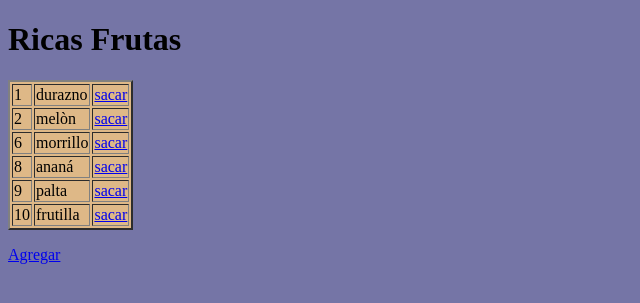
After one commit to RosanaNei/myworld, a Django app: page /frutas/ in a window 1280 px wide. The commit adds this page. Shown: the top 303 px of the page, without its empty margins (0-640 px from the left). Run offline with Django 4.2, Linux system fonts and the light colour scheme; data comes from the database, SQL or seed files in the repository; both versions use the stored data as it was after the commit.

Commit message:
actualizacion

```diff
--- a/members/models.py
+++ b/members/models.py
@@ -4,3 +4,6 @@ from django.db import models
 class Members(models.Model):
   nombre = models.CharField(max_length=255)
   apellido = models.CharField(max_length=255)
+
+class Frutas(models.Model):
+  fruta = models.CharField(max_length=255)
--- /dev/null
+++ b/members/templates/frutas.html
@@ -0,0 +1,23 @@
+<!DOCTYPE html>
+<html lang="en">
+  <head>
+    <meta charset="UTF-8" />
+    <meta http-equiv="X-UA-Compatible" content="IE=edge" />
+    <meta name="viewport" content="width=device-width, initial-scale=1.0" />
+    <title>Frutas</title>
+  </head>
+  <body style="background-color: rgb(117, 117, 166)">
+    <h1>Ricas Frutas</h1>
+
+    <table border="2" style="background-color: burlywood">
+      {% for x in fruta %}
+      <tr>
+        <td>{{x.id}}</td>
+        <td>{{x.fruta}}</td>
+        <td><a href="sacar/{{ x.id }}">sacar</a></td>
+      </tr>
+      {% endfor %}
+    </table>
+    <p><a href="suma_fruta/">Agregar</a></p>
+  </body>
+</html>
--- a/members/templates/index.html
+++ b/members/templates/index.html
@@ -26,4 +26,5 @@
     <p><a href="saludar/saludando/">Saludar a todos</a></p>
     <p><a href="saludar/autoescape/">autoescapar</a></p>
     <p><a href="saludar/verbatim/">qué pasa con la verba?</a></p>
+    <p><a href="frutas/">dame fruta</a></p>
   </html>
--- a/members/templates/saludar.html
+++ b/members/templates/saludar.html
@@ -21,4 +21,10 @@
             <h1>{{ x.apellido }}</h1>
         {% endfor %}
     {% endverbatim %}
+
+{% with variable=fruits|length %}
+  {% for x in fruits %}
+     <p style='color:{% cycle 'red' 'green' 'blue'  %}'>{% filter linenumbers %} {{ x }} is one of {{ variable }} fruits.{% endfilter %}</p>
+  {% endfor %}
+{% endwith %}
 </body>
--- a/members/urls.py
+++ b/members/urls.py
@@ -12,4 +12,8 @@ urlpatterns = [
     path('saludar/saludando/', views.saludando, name = 'saludando'),
     path('saludar/autoescape/', views.autoescape, name = 'autoescapar'),
     path('saludar/verbatim/', views.verbatim, name = 'verbatim'),
+    path('frutas/', views.frutas, name = 'frutas'),
+    path('frutas/sacar/<int:id>', views.sacar, name='sacar'),
+    path('frutas/suma_fruta/', views.suma_fruta, name = 'suma_fruta'),
+    path('frutas/suma_fruta/agregar_fruta/', views.agregar_fruta, name = 'agregar_fruta'),
    ]
--- a/members/views.py
+++ b/members/views.py
@@ -2,7 +2,7 @@ from django.shortcuts import render
 from django.template import loader
 from django.http import HttpResponse, HttpResponseRedirect
 from django.urls import reverse
-from .models import Members
+from .models import Members, Frutas
 
 
 
@@ -79,3 +79,33 @@ def verbatim(request):
     'lista': lista,
   }
   return HttpResponse(template.render(context, request))
+
+# def frutas(request):
+#   template = loader.get_template('saludar.html')
+#   context = {
+#     'fruits': ['Apple', 'Banana', 'Cherry', 'Orange']
+#     }
+#   return HttpResponse(template.render(context, request))
+
+def frutas(request):
+  fruta = Frutas.objects.all().values()
+  template = loader.get_template('frutas.html')
+  context = {
+    'fruta':fruta,
+  }
+  return HttpResponse(template.render(context, request))
+
+def suma_fruta(request):
+  template = loader.get_template('suma_fruta.html')
+  return HttpResponse(template.render({}, request))
+
+def agregar_fruta(request):
+  x = request.POST['fruta']
+  fruta = Frutas(fruta=x)
+  fruta.save()
+  return HttpResponseRedirect(reverse('frutas')) #este reverse hace ref a la FUNCION Y NO AL HTML
+
+def sacar(request, id):
+  fruta = Frutas.objects.get(id=id)
+  fruta.delete()
+  return HttpResponseRedirect(reverse('frutas'))
--- a/myworld/settings.py
+++ b/myworld/settings.py
@@ -122,3 +122,5 @@ STATIC_URL = 'static/'
 # https://docs.djangoproject.com/en/4.1/ref/settings/#default-auto-field
 
 DEFAULT_AUTO_FIELD = 'django.db.models.BigAutoField'
+
+APPEND_SLASH = False
```
Also changed, not shown: members/templates/add.html (+10 -10 lines), members/templates/suma_fruta.html (added, +8 -0 lines), members/templates/update.html (+7 -8 lines), db.sqlite3, members/migrations/0002_frutas.py (added).
